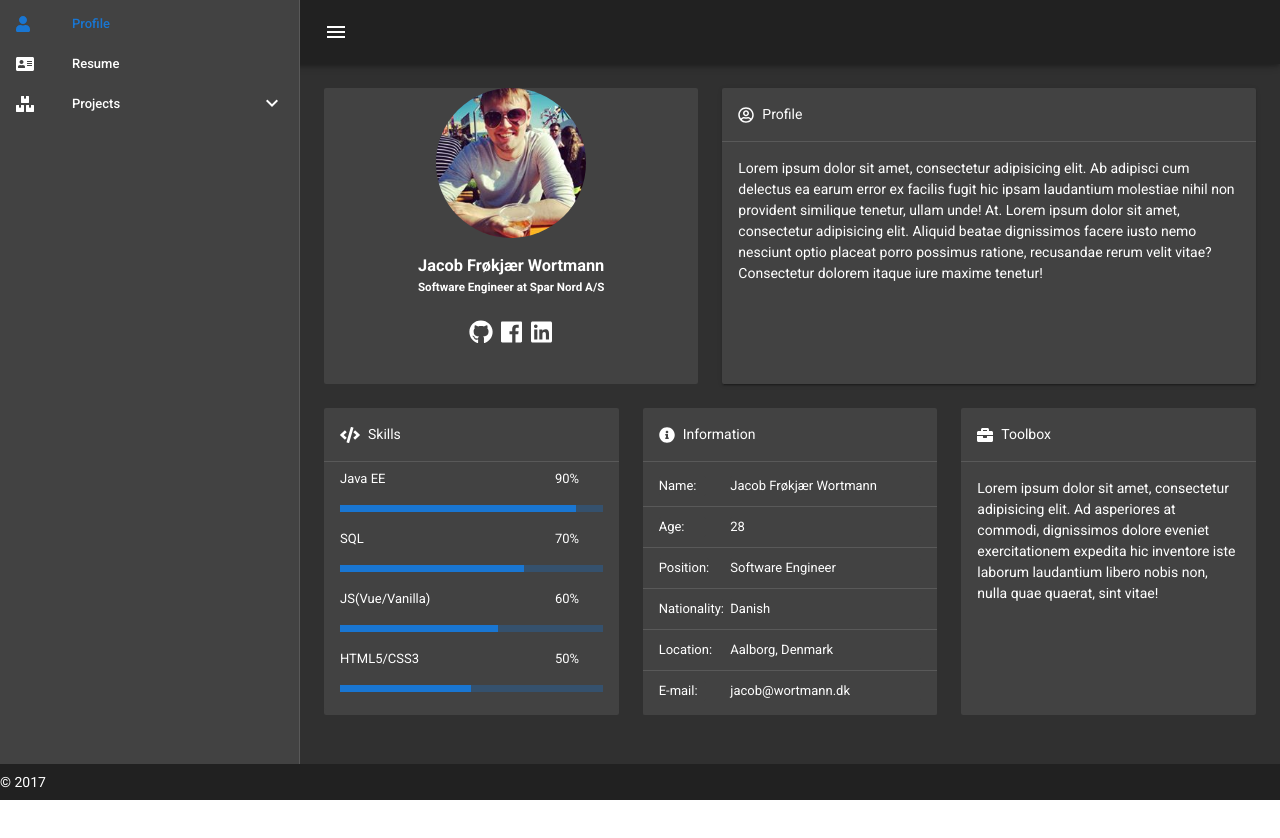
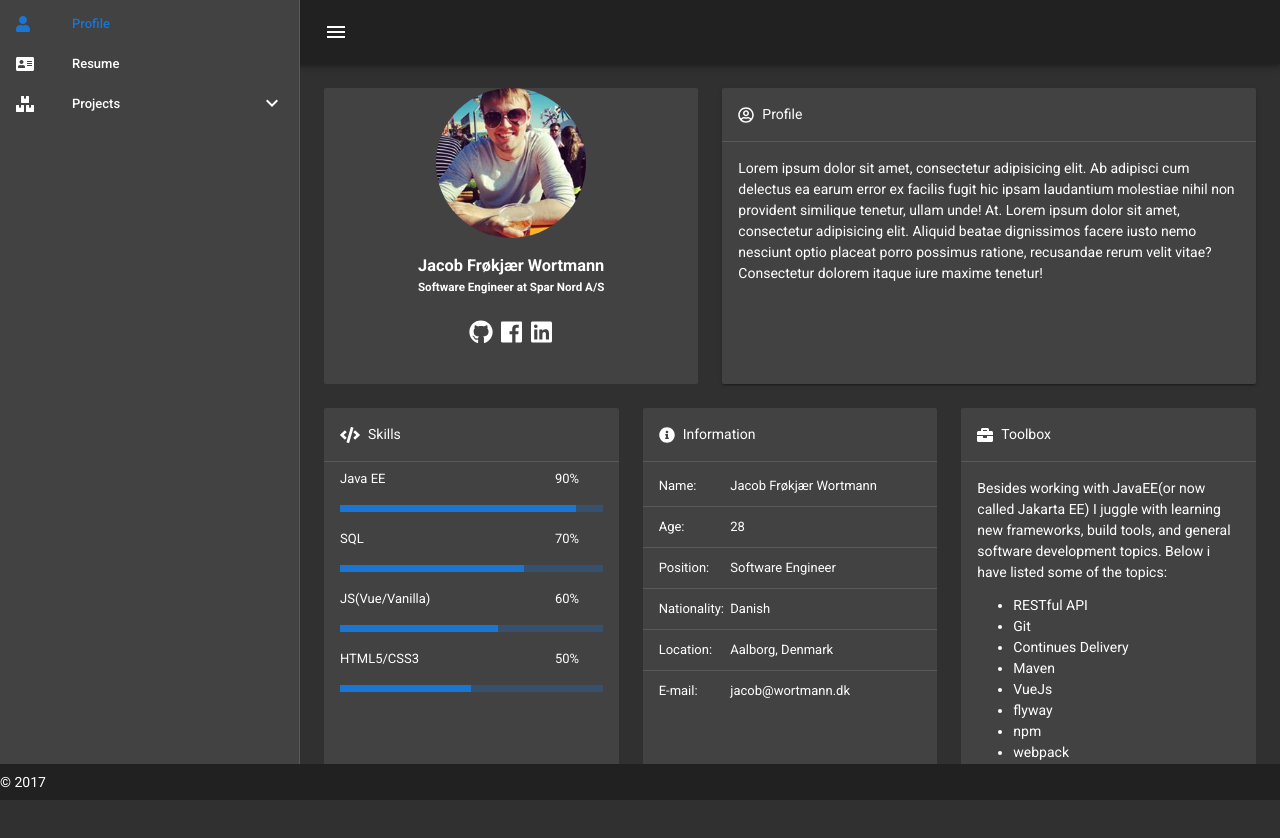
Before and after one commit to FuzzyAzurik/jacobwortmann, a Vue app in the folder src/main/vuejs/: page /#/profile in a window 1280 px wide. Shown: the top 838 px of the page. Before the commit the page ends 800 px from the top, so only its background shows below. Built offline with nearby package versions, Linux system fonts and the light colour scheme.

Commit message:
Store test results Fixed graph resize hack Added toolbox content Getting ready to make Resume

```diff
--- a/src/main/vuejs/src/components/Profile.vue
+++ b/src/main/vuejs/src/components/Profile.vue
@@ -48,7 +48,7 @@
                     </v-card-title>
                     <v-divider/>
                     <v-list two-line dense>
-                        <template v-for="(item, index) in skillsData">
+                        <template v-for="(item) in skillsData">
                             <v-list-tile>
                                 <v-list-tile-content>
                                     <v-list-tile-title>
@@ -108,9 +108,21 @@
                         Toolbox
                     </v-card-title>
                     <v-divider/>
-                    <v-card-text> Lorem ipsum dolor sit amet, consectetur adipisicing elit. Ad asperiores at
-                        commodi, dignissimos dolore eveniet exercitationem expedita hic inventore iste laborum
-                        laudantium libero nobis non, nulla quae quaerat, sint vitae!
+                    <v-card-text>
+                        Besides working with JavaEE(or now called Jakarta EE) I juggle with learning new frameworks, build tools, and general software development topics.
+                        Below i have listed some of the topics:
+                        <v-flex d-flex>
+                            <ul>
+                                <li>RESTful API</li>
+                                <li>Git</li>
+                                <li>Continues Delivery</li>
+                                <li>Maven</li>
+                                <li>VueJs</li>
+                                <li>flyway</li>
+                                <li>npm</li>
+                                <li>webpack</li>
+                            </ul>
+                        </v-flex>
                     </v-card-text>
                 </v-card>
             </v-flex>
--- a/src/main/vuejs/src/components/Resume.vue
+++ b/src/main/vuejs/src/components/Resume.vue
@@ -1,3 +1,16 @@
 <template>
-    <div>This is the Home view</div>
+    <v-container fluid grid-list-xl>
+        <v-layout row wrap>
+            <v-flex d-flex xs12 md6>
+                <v-card flat>
+                    some work stuff
+                </v-card>
+            </v-flex>
+            <v-flex d-flex xs12 md6>
+                <v-card flat>
+                    some other stuff
+                </v-card>
+            </v-flex>
+        </v-layout>
+    </v-container>
 </template>
--- a/src/main/vuejs/src/components/electro/Electro.vue
+++ b/src/main/vuejs/src/components/electro/Electro.vue
@@ -1,18 +1,18 @@
 <template>
-    <v-container id="grid" tag="section" fluid grid-list-sm>
+    <v-container fluid grid-list-xl>
         <v-layout row wrap>
-            <v-flex tag="h3" class="headline">Power usage</v-flex>
-            <v-flex d-flex xs12 order-xs5>
+            <v-flex d-flex md12 tag="h3" class="headline">Power usage</v-flex>
+            <v-flex d-flex md12>
                 <v-layout column>
-                    <v-flex>
+                    <v-flex md12 d-flex>
                         <v-card flat>
                             <v-card-text>
                                 Below is a chart showing the power usage of the our house.
                             </v-card-text>
                         </v-card>
                     </v-flex>
-                    <v-flex>
-                        <v-card flat>
+                    <v-flex d-flex md12>
+                        <v-card class="chart-container" flat>
                             <line-chart :chart-data="dataCollection"></line-chart>
                         </v-card>
                     </v-flex>
@@ -72,9 +72,9 @@
 </script>
 
 <style>
-    canvas {
-        position: relative !important;
-        width: 90vw !important;
-        height: 60vh !important;
+    .chart-container {
+        position: relative;
+        height:40vh;
+        width:80vw;
     }
 </style>
```
Also changed, not shown: 1 other file (tests, documents, lock files or other folders).
